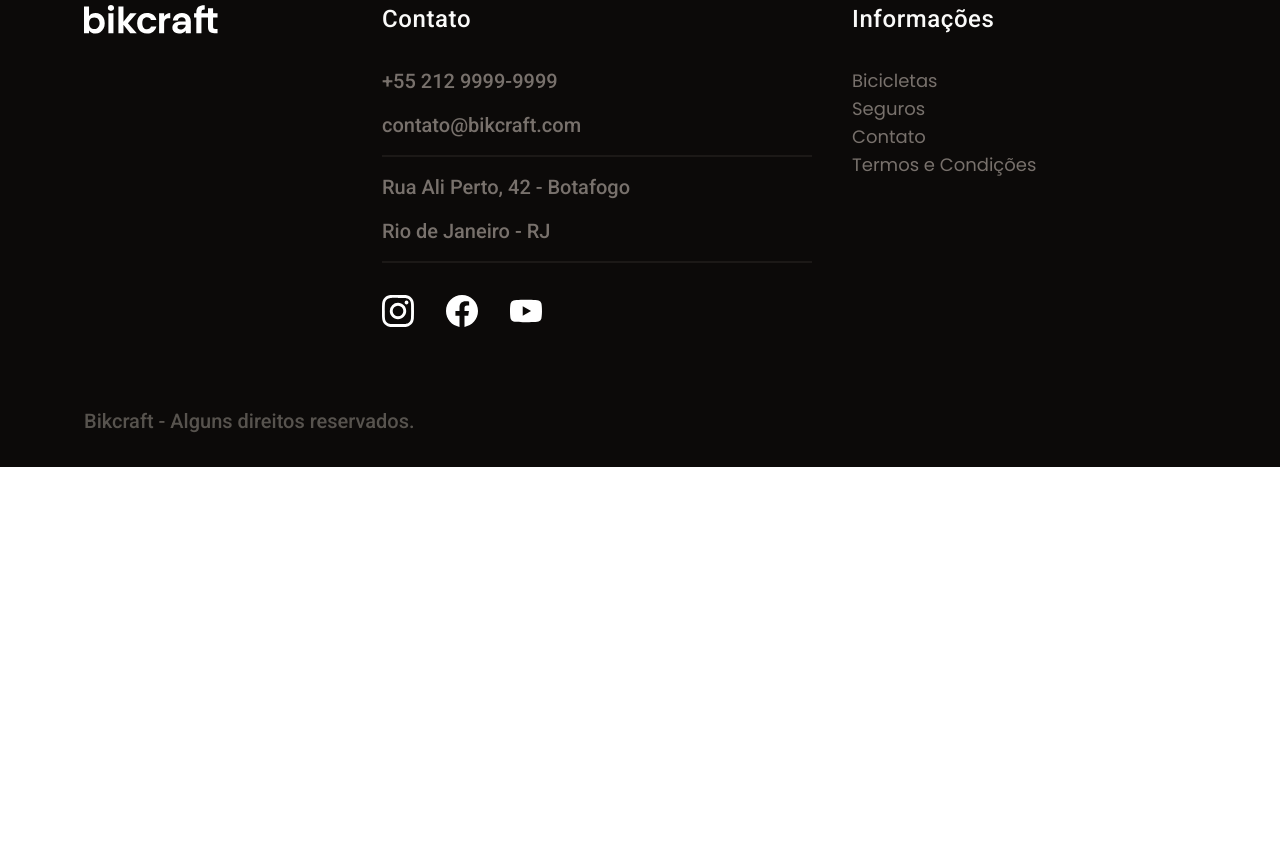
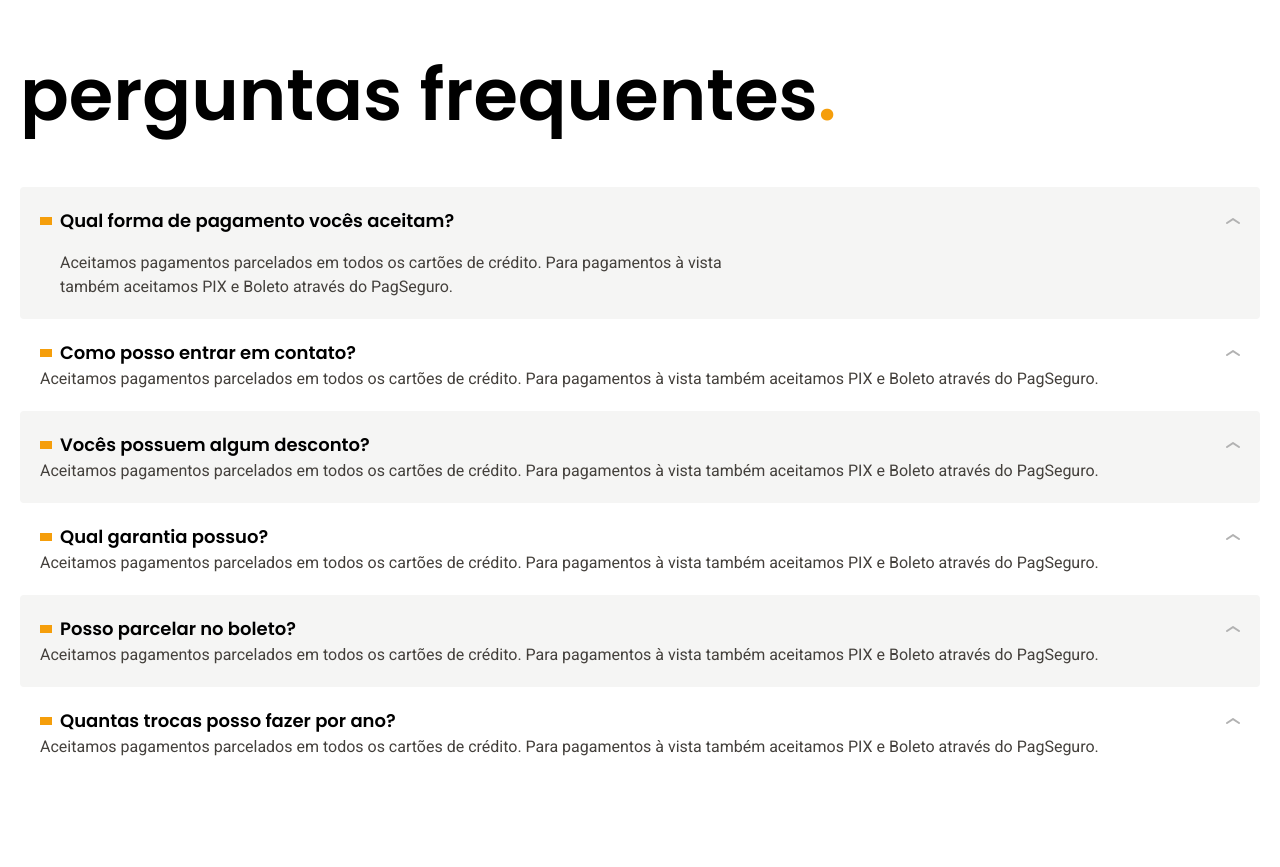
Before and after one commit to meleu/bikcraft, a website: page seguros.html in a window 1280 px wide. Shown: the part 1633-2500 px from the top of the page. Before the commit the page ends 2100 px from the top, so only its background shows below. Drawn offline with Linux system fonts and the light colour scheme.

Commit message:
seguros FAQ

```diff
--- a/input.css
+++ b/input.css
@@ -4,7 +4,7 @@
 
 @layer components {
   .my-container {
-    @apply max-w-6xl mx-auto px-5;
+    @apply max-w-screen-xl mx-auto px-5;
   }
 
   .header-menu a {
@@ -65,18 +65,33 @@
     @apply rounded;
   }
 
+  /* quadradinho amarelo */
+  .decoration-square {
+    @apply
+      before:inline-block
+      before:h-2 before:w-3
+      before:bg-primary-500;
+  }
+
   /* decoração da lista de bicicletas */
   .decoration-bike-list {
     @apply
-      before:inline-block
-      before:h-2 before:w-3
+      decoration-square
       before:mr-2
-      before:bg-primary-500
       before:duration-200;
   }
 
   .bicicleta-lista-link:hover .decoration-bike-list {
     @apply before:w-6;
+  }
+
+  .decoration-faq {
+    @apply
+      after:inline-block
+      after:h-[6px] after:w-[14px]
+      after:bg-[url('./img/icones/seta-abrir.svg')]
+      after:duration-300
+      hover:after:rotate-180
   }
 
   .parceiros-grid-border {
--- a/seguros.html
+++ b/seguros.html
@@ -198,6 +198,76 @@
 
   </article>
 
+  <!-- perguntas -->
+  <article class="my-container py-14 md:py-28">
+    <h2 class="font-1-xxl mb-10 md:mb-14">
+      perguntas frequentes<span>.</span>
+    </h2>
+
+    <dl>
+      <div class="p-5 rounded odd:bg-color-100">
+        <dt
+          class="font-1-m font-semibold decoration-square decoration-faq grid grid-cols-[auto_1fr_auto] items-center gap-2 cursor-pointer">
+          Qual forma de pagamento vocês aceitam?
+        </dt>
+        <dd class="font-2-s text-color-700 pl-5 pt-4 max-w-[80ch]">
+          Aceitamos pagamentos parcelados em todos os cartões de crédito. Para
+          pagamentos à vista também aceitamos PIX e Boleto através do PagSeguro.
+        </dd>
+      </div>
+      <div class="p-5 rounded odd:bg-color-100">
+        <dt
+          class="font-1-m font-semibold decoration-square decoration-faq grid grid-cols-[auto_1fr_auto] items-center gap-2 cursor-pointer">
+          Como posso entrar em contato?
+        </dt>
+        <dd class="font-2-s text-color-700">
+          Aceitamos pagamentos parcelados em todos os cartões de crédito. Para
+          pagamentos à vista também aceitamos PIX e Boleto através do PagSeguro.
+        </dd>
+      </div>
+      <div class="p-5 rounded odd:bg-color-100">
+        <dt
+          class="font-1-m font-semibold decoration-square decoration-faq grid grid-cols-[auto_1fr_auto] items-center gap-2 cursor-pointer">
+          Vocês possuem algum desconto?
+        </dt>
+        <dd class="font-2-s text-color-700">
+          Aceitamos pagamentos parcelados em todos os cartões de crédito. Para
+          pagamentos à vista também aceitamos PIX e Boleto através do PagSeguro.
+        </dd>
+      </div>
+      <div class="p-5 rounded odd:bg-color-100">
+        <dt
+          class="font-1-m font-semibold decoration-square decoration-faq grid grid-cols-[auto_1fr_auto] items-center gap-2 cursor-pointer">
+          Qual garantia possuo?
+        </dt>
+        <dd class="font-2-s text-color-700">
+          Aceitamos pagamentos parcelados em todos os cartões de crédito. Para
+          pagamentos à vista também aceitamos PIX e Boleto através do PagSeguro.
+        </dd>
+      </div>
+      <div class="p-5 rounded odd:bg-color-100">
+        <dt
+          class="font-1-m font-semibold decoration-square decoration-faq grid grid-cols-[auto_1fr_auto] items-center gap-2 cursor-pointer">
+          Posso parcelar no boleto?
+        </dt>
+        <dd class="font-2-s text-color-700">
+          Aceitamos pagamentos parcelados em todos os cartões de crédito. Para
+          pagamentos à vista também aceitamos PIX e Boleto através do PagSeguro.
+        </dd>
+      </div>
+      <div class="p-5 rounded odd:bg-color-100">
+        <dt
+          class="font-1-m font-semibold decoration-square decoration-faq grid grid-cols-[auto_1fr_auto] items-center gap-2 cursor-pointer">
+          Quantas trocas posso fazer por ano?
+        </dt>
+        <dd class="font-2-s text-color-700">
+          Aceitamos pagamentos parcelados em todos os cartões de crédito. Para
+          pagamentos à vista também aceitamos PIX e Boleto através do PagSeguro.
+        </dd>
+      </div>
+    </dl>
+  </article>
+
   <!-- footer-bg -->
   <footer class="bg-color-950">
 
```
Also changed, not shown: style.css.
